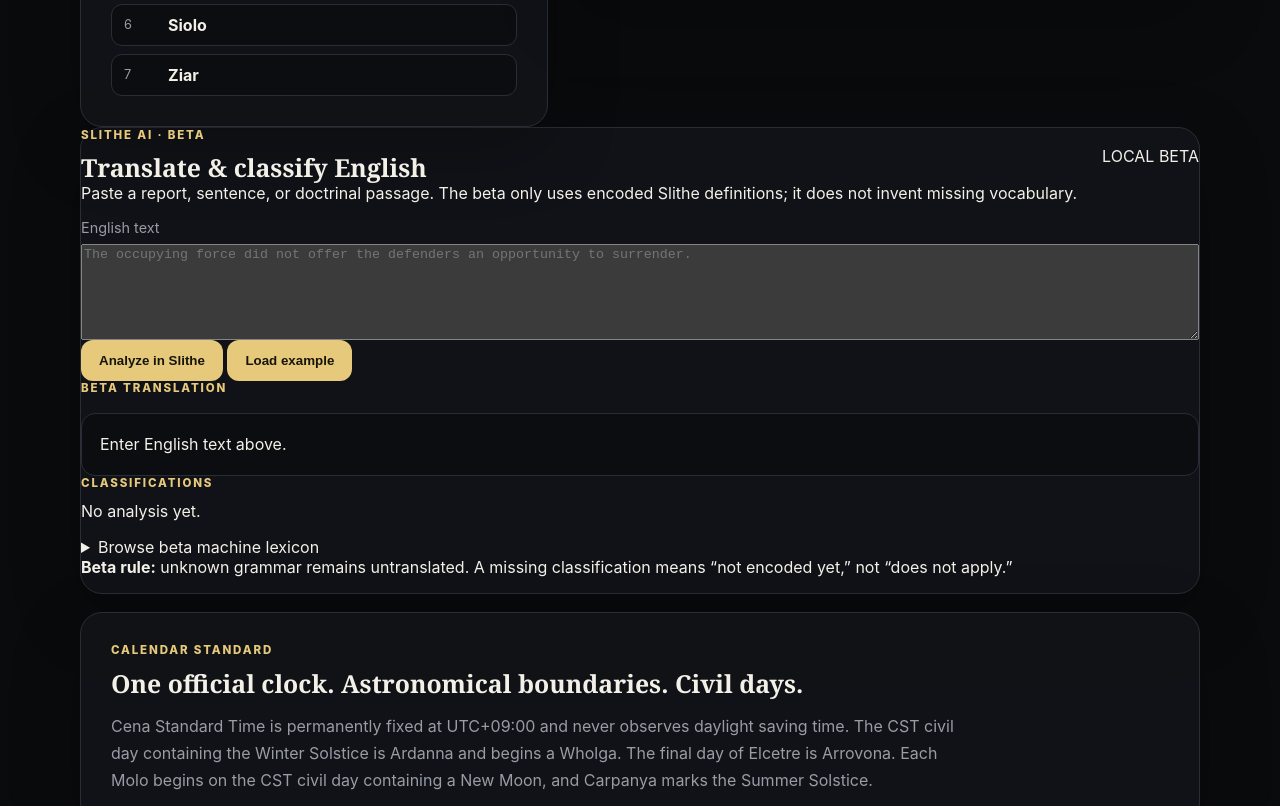
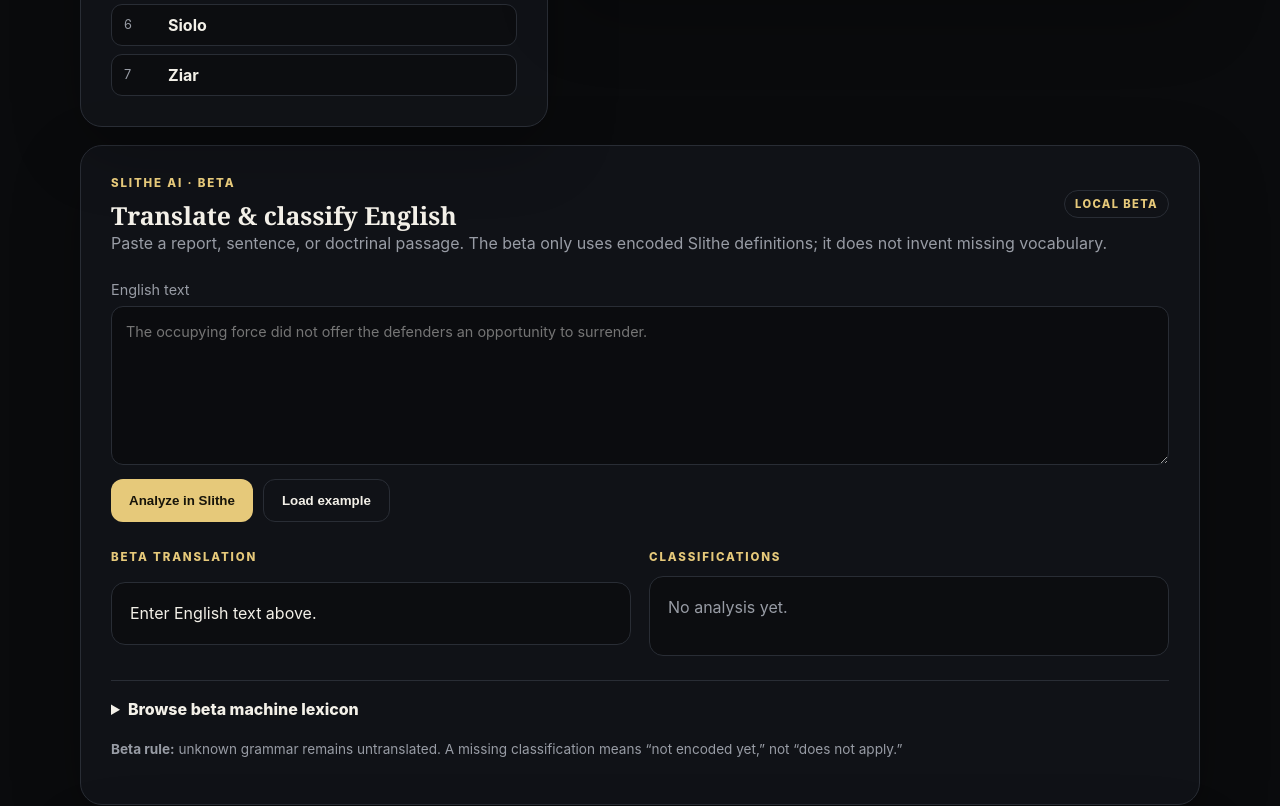
Before and after one commit to 2DogFish/slithe-calendar, a website: page index.html in a window 1280 px wide. Shown: the part 2072-2878 px from the top of the page. Drawn offline with Linux system fonts and the light colour scheme; a script that the page names is missing.

Commit message:
Add Style Slithe AI beta panel

```diff
--- a/styles.css
+++ b/styles.css
@@ -66,3 +66,117 @@ footer { margin-top:22px; color:var(--muted); font-size:.78rem; flex-wrap:wrap;
   .calendar-day-holiday { font-size:.65rem; margin-top:6px; }
   .calendar-day-glyph { display:none; }
 }
+/* Slithe AI Beta */
+
+.ai-panel {
+  margin-top: 18px;
+  padding: 30px;
+}
+
+.ai-intro,
+.muted-copy,
+.ai-warning {
+  color: var(--muted);
+  line-height: 1.6;
+}
+
+.beta-badge {
+  border: 1px solid var(--line);
+  border-radius: 999px;
+  padding: 6px 10px;
+  color: var(--accent);
+  font-size: .7rem;
+  font-weight: 800;
+  letter-spacing: .12em;
+}
+
+.ai-form {
+  display: grid;
+  gap: 14px;
+  margin-top: 24px;
+}
+
+textarea {
+  width: 100%;
+  resize: vertical;
+  min-height: 130px;
+  border: 1px solid var(--line);
+  border-radius: 12px;
+  background: #0b0c0f;
+  color: var(--text);
+  padding: 14px;
+  font: inherit;
+  line-height: 1.5;
+}
+
+.ai-actions {
+  display: flex;
+  gap: 10px;
+  flex-wrap: wrap;
+}
+
+button.secondary {
+  background: transparent;
+  color: var(--text);
+  border: 1px solid var(--line);
+}
+
+.ai-output-grid {
+  display: grid;
+  grid-template-columns: 1fr 1fr;
+  gap: 18px;
+  margin-top: 28px;
+}
+
+.ai-results {
+  min-height: 80px;
+  padding: 18px;
+  border: 1px solid var(--line);
+  border-radius: 14px;
+  background: #0c0d10;
+}
+
+.ai-result {
+  padding: 12px 0;
+  border-bottom: 1px solid var(--line);
+}
+
+.ai-result:last-child {
+  border-bottom: 0;
+}
+
+.ai-result strong {
+  color: var(--accent);
+}
+
+.lexicon-browser {
+  margin-top: 24px;
+  border-top: 1px solid var(--line);
+  padding-top: 18px;
+}
+
+.lexicon-browser summary {
+  cursor: pointer;
+  font-weight: 800;
+}
+
+.lexicon-browser input {
+  margin-top: 14px;
+}
+
+#lexiconResults {
+  display: grid;
+  gap: 10px;
+  margin-top: 12px;
+}
+
+.ai-warning {
+  margin-top: 20px;
+  font-size: .85rem;
+}
+
+@media (max-width: 780px) {
+  .ai-output-grid {
+    grid-template-columns: 1fr;
+  }
+}
```
